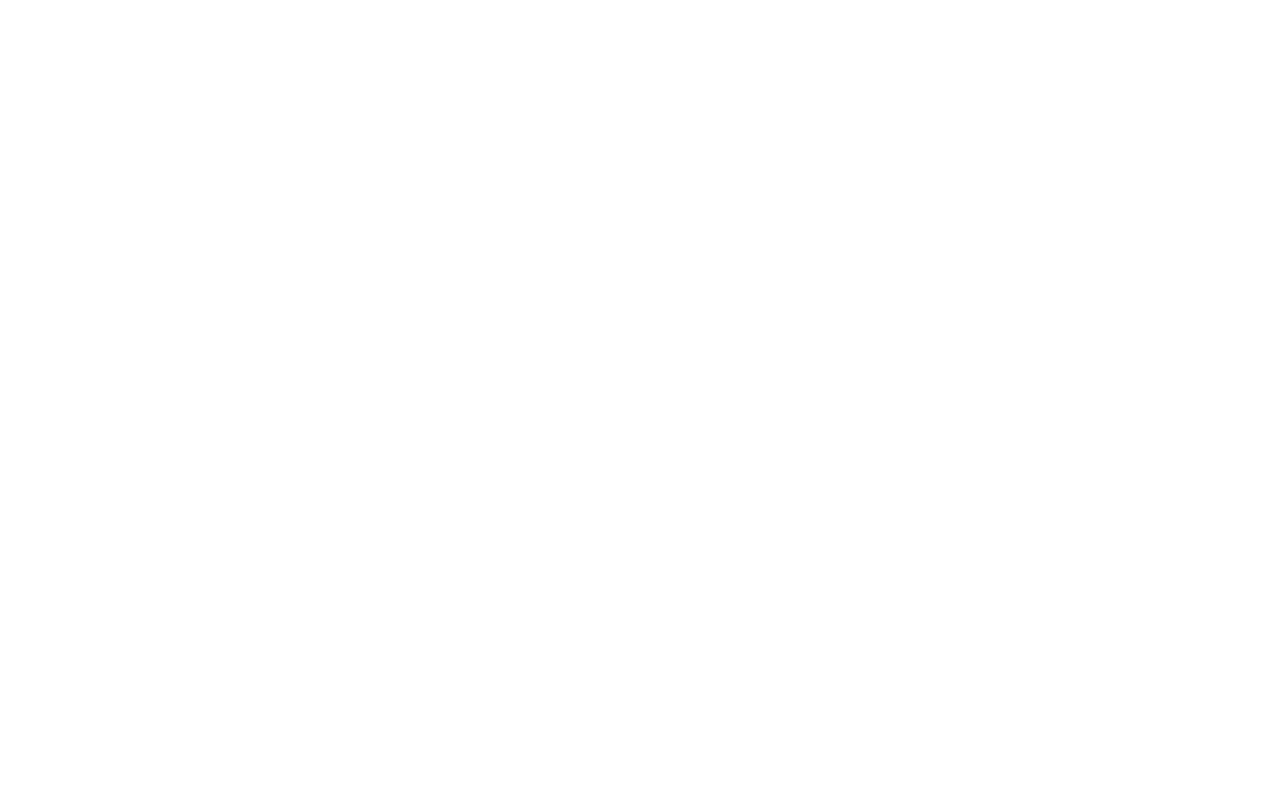
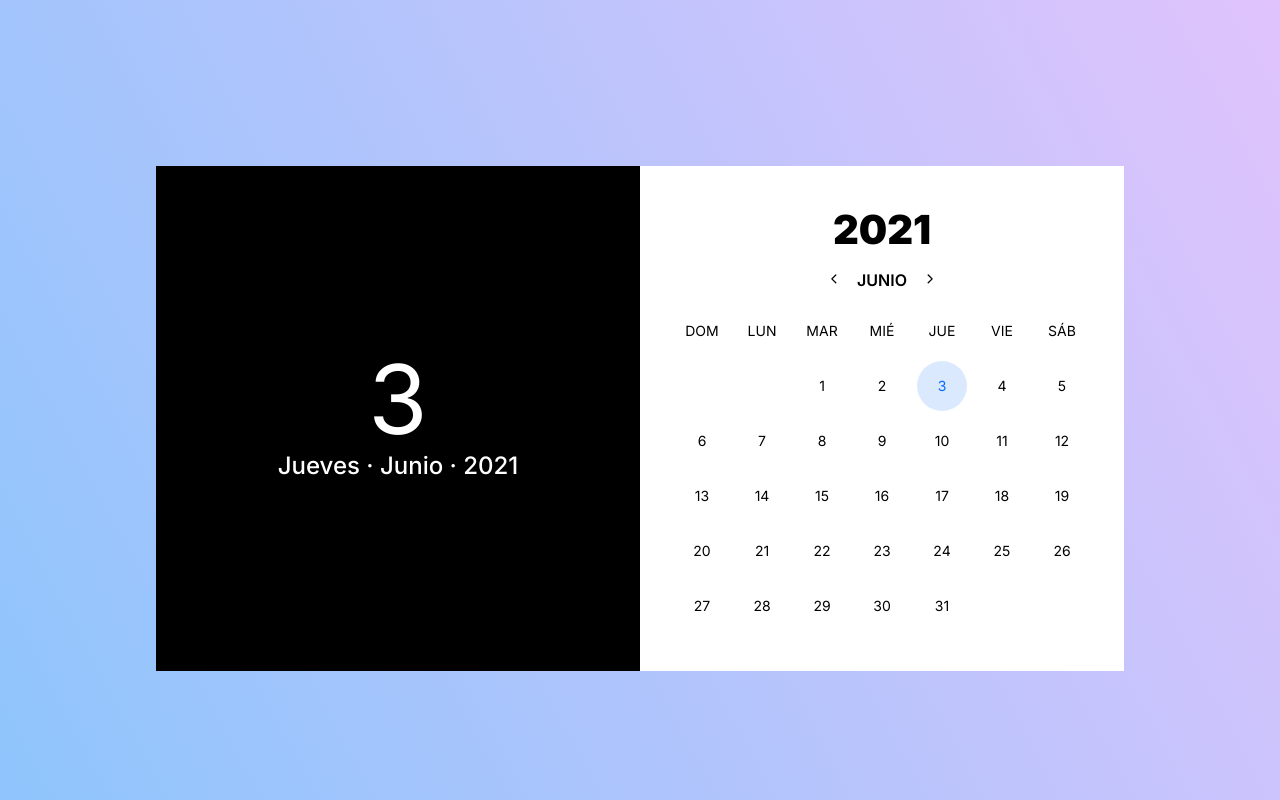
Before and after one commit to devferx/frontend-calendar, a React (Vite) app: page / in a window 1280 px wide. Built offline with nearby package versions, Linux system fonts and the light colour scheme.

Commit message:
:lipstick: [ADD] Calendar structure and design

```diff
--- a/index.html
+++ b/index.html
@@ -4,6 +4,12 @@
     <meta charset="UTF-8" />
     <meta name="viewport" content="width=device-width, initial-scale=1.0" />
     <title>Frontend Calendar</title>
+    <link rel="preconnect" href="https://fonts.googleapis.com" />
+    <link rel="preconnect" href="https://fonts.gstatic.com" crossorigin />
+    <link
+      href="https://fonts.googleapis.com/css2?family=Inter:wght@400;500;600;900&display=swap"
+      rel="stylesheet"
+    />
   </head>
   <body>
     <div id="root"></div>
--- a/src/App.tsx
+++ b/src/App.tsx
@@ -1,7 +1,73 @@
-import React from "react";
+import arrowLeft from "./assets/arrow-left.svg";
+import arrowRight from "./assets/arrow-right.svg";
 
 const App = () => {
-  return <section></section>;
+  return (
+    <main className="main-container">
+      <section className="container">
+        <div className="container__right">
+          <p className="container__right__title">3</p>
+          <p className="container__right__desc">Jueves · Junio · 2021</p>
+        </div>
+        <div className="container__left">
+          <p className="container__left__title">2021</p>
+          <div className="calendar">
+            <div className="calendar__header">
+              <button>
+                <img src={arrowLeft} alt="Arrow Left" />
+              </button>
+              <span className="calendar__header__month">JUNIO</span>
+              <button>
+                <img src={arrowRight} alt="Arrow Right" />
+              </button>
+            </div>
+            <div className="calendar__grid">
+              <span>DOM</span>
+              <span>LUN</span>
+              <span>MAR</span>
+              <span>MIÉ</span>
+              <span>JUE</span>
+              <span>VIE</span>
+              <span>SÁB</span>
+              <span></span>
+              <span></span>
+              <span>1</span>
+              <span>2</span>
+              <span className="active">3</span>
+              <span>4</span>
+              <span>5</span>
+              <span>6</span>
+              <span>7</span>
+              <span>8</span>
+              <span>9</span>
+              <span>10</span>
+              <span>11</span>
+              <span>12</span>
+              <span>13</span>
+              <span>14</span>
+              <span>15</span>
+              <span>16</span>
+              <span>17</span>
+              <span>18</span>
+              <span>19</span>
+              <span>20</span>
+              <span>21</span>
+              <span>22</span>
+              <span>23</span>
+              <span>24</span>
+              <span>25</span>
+              <span>26</span>
+              <span>27</span>
+              <span>28</span>
+              <span>29</span>
+              <span>30</span>
+              <span>31</span>
+            </div>
+          </div>
+        </div>
+      </section>
+    </main>
+  );
 };
 
 export default App;
--- a/src/main.css
+++ b/src/main.css
@@ -12,3 +12,130 @@
   margin: 0;
   box-sizing: border-box;
 }
+
+body {
+  background-color: #8ec5fc;
+  background-image: linear-gradient(62deg, #8ec5fc 0%, #e0c3fc 100%);
+}
+
+.main-container {
+  display: grid;
+  place-items: center;
+  height: 100vh;
+}
+
+.container {
+  display: grid;
+  grid-template-rows: 1fr 1fr;
+  width: 100%;
+  height: 100%;
+  padding: 16px;
+}
+
+.container__right {
+  display: flex;
+  flex-direction: column;
+  align-items: center;
+  justify-content: center;
+  gap: 8px;
+  background: var(--black);
+}
+.container__right__title {
+  font-family: "Inter";
+  font-size: 96px;
+  line-height: 86px;
+  color: white;
+}
+.container__right__desc {
+  font-family: "Inter";
+  font-style: normal;
+  font-weight: 500;
+  font-size: 24px;
+  line-height: 32px;
+  color: white;
+}
+.container__left {
+  display: flex;
+  flex-direction: column;
+  gap: 10px;
+  padding: 40px 20px;
+  background: var(--white);
+}
+.container__left__title {
+  font-family: "Inter";
+  font-style: normal;
+  font-weight: 900;
+  font-size: 26.3454px;
+  line-height: 32px;
+}
+
+.calendar {
+  display: grid;
+  gap: 10px;
+}
+.calendar__header {
+  display: flex;
+  justify-content: center;
+  align-items: center;
+  gap: 10px;
+}
+.calendar__header button {
+  background: none;
+  border: none;
+  cursor: pointer;
+  padding: 5px;
+}
+.calendar__header__month {
+  font-family: "Inter";
+  font-style: normal;
+  font-weight: 600;
+  font-size: 10.5382px;
+  line-height: 21px;
+}
+.calendar__grid {
+  display: grid;
+  grid-template-columns: repeat(7, minmax(25px, 50px));
+  grid-auto-rows: auto;
+  row-gap: 5px;
+  column-gap: 10px;
+  justify-items: center;
+  justify-content: center;
+}
+.calendar__grid span {
+  display: grid;
+  place-items: center;
+  width: 100%;
+  aspect-ratio: 1 / 1;
+  border-radius: 99px;
+  font-family: "Inter";
+  font-size: 10px;
+  user-select: none;
+}
+.calendar__grid span.active {
+  color: var(--primary);
+  background-color: var(--primary-bg);
+}
+
+@media screen and (min-width: 768px) {
+  .container {
+    grid-template-columns: 1fr 1fr;
+    grid-template-rows: 1fr;
+    max-height: 500px;
+    max-width: 1000px;
+  }
+  .container__left__title {
+    margin: 0 auto;
+    font-size: 40px;
+    line-height: 48px;
+  }
+
+  .calendar__header__month {
+    font-weight: 600;
+    font-size: 16px;
+    line-height: 32px;
+  }
+  .calendar__grid span {
+    font-size: 14px;
+    line-height: 24px;
+  }
+}
```
Also changed, not shown: src/assets/arrow-left.svg (added), src/assets/arrow-right.svg (added).
